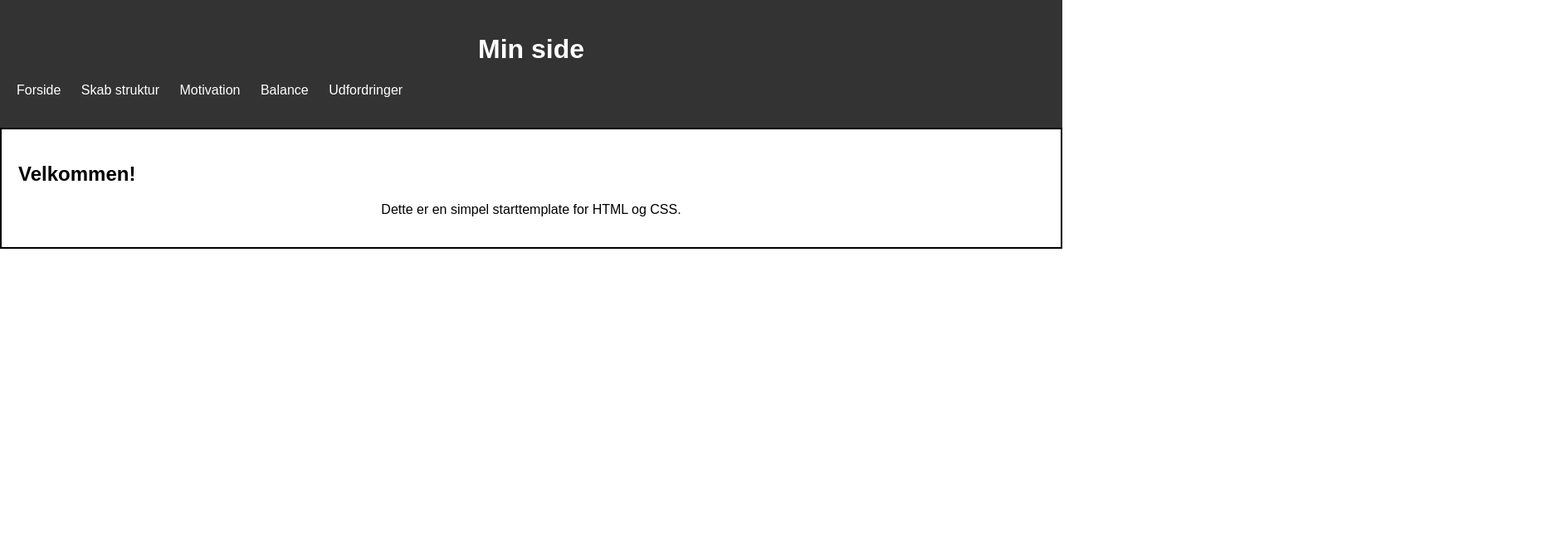
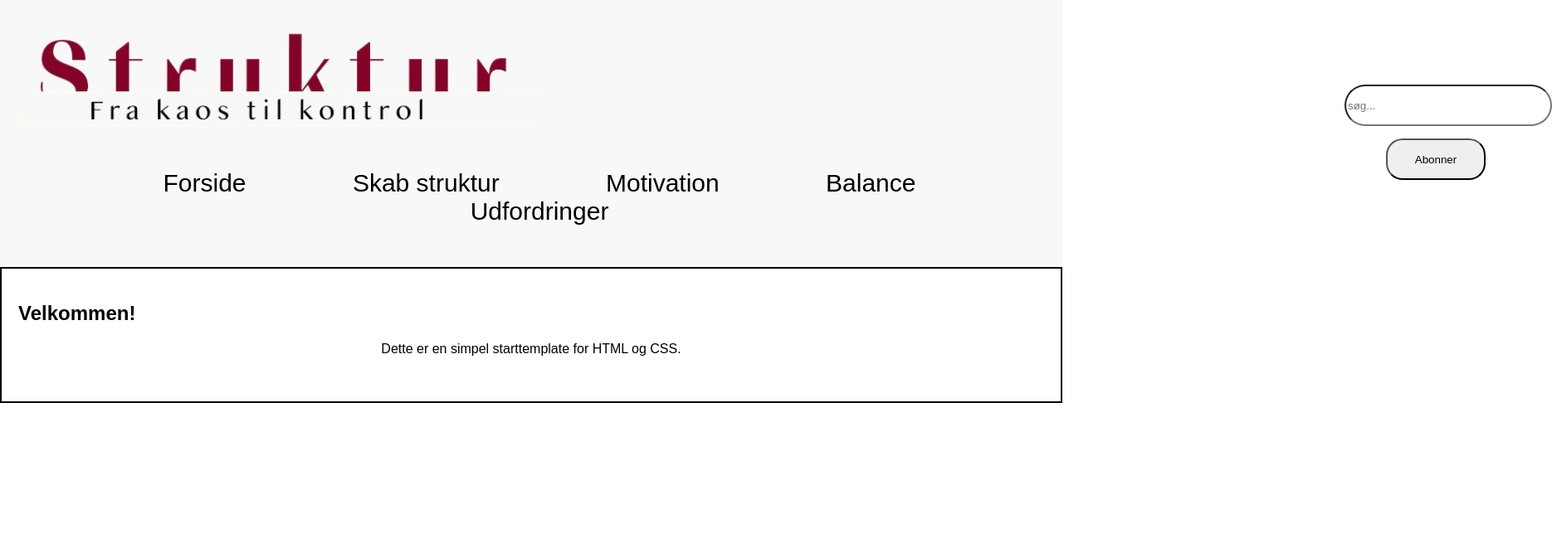
Before and after one commit to ClaireKahindi/Online-magasin, a plain HTML site: page index.html in a window 1280 px wide. Shown: the top 644 px of the page at 83% size, 1870 px wide, since content can reach past the window. Drawn offline with Linux system fonts and the light colour scheme.

Commit message:
Nytbillede

```diff
--- a/css.css
+++ b/css.css
@@ -108,23 +108,27 @@ body {
 }
 
 header {
-  background-color: #333;
+  background-color: #f8f8f8;
   color: #fff;
   padding: 20px;
 }
 
 nav ul {
   list-style-type: none;
-  padding: 0;
+  padding: 0x;
+  text-align: center;
+  font-size: 30px;
+
 }
 
 nav ul li {
   display: inline;
   margin-right: 20px;
+  padding: 50px;
 }
 
 nav ul li a {
-  color: #fff;
+  color: #000000;
   text-decoration: none;
 }
 
@@ -153,3 +157,21 @@ footer {
       margin-bottom: 10px;
   }
 }
+
+input[type=text] {
+  position: absolute;
+  margin-top: -200px;
+  margin-left: 1600px;
+  width: 250px;
+  height: 50px;
+  border-radius: 30px;
+}
+
+button {
+  width: 120px;
+  height: 50px;
+  border-radius: 20px;
+  position: absolute;
+  margin-top: -135px;
+  margin-left: 1650px;
+}
--- a/index.html
+++ b/index.html
@@ -8,7 +8,9 @@
 </head>
 <body>
     <header>
-        <h1>Min side</h1>
+        <a href="index.html">
+            <img src="images/Billede 20.03.2024 kl. 10.43.jpg" alt="Logo">
+        </a>
         <nav>
             <ul>
                 <li><a href="#">Forside</a></li>
@@ -18,12 +20,16 @@
                 <li><a href="#">Udfordringer</a></li>
             </ul>
         </nav>
+        <input type="text" placeholder="søg...">
+        <a href="abonner.html">
+        <button>Abonner</button>
+        </a>
     </header>
-
     <main>
         <section>
             <h2>Velkommen!</h2>
             <p>Dette er en simpel starttemplate for HTML og CSS.</p>
+            <img src=""
         </section>
     </main>
 
```
